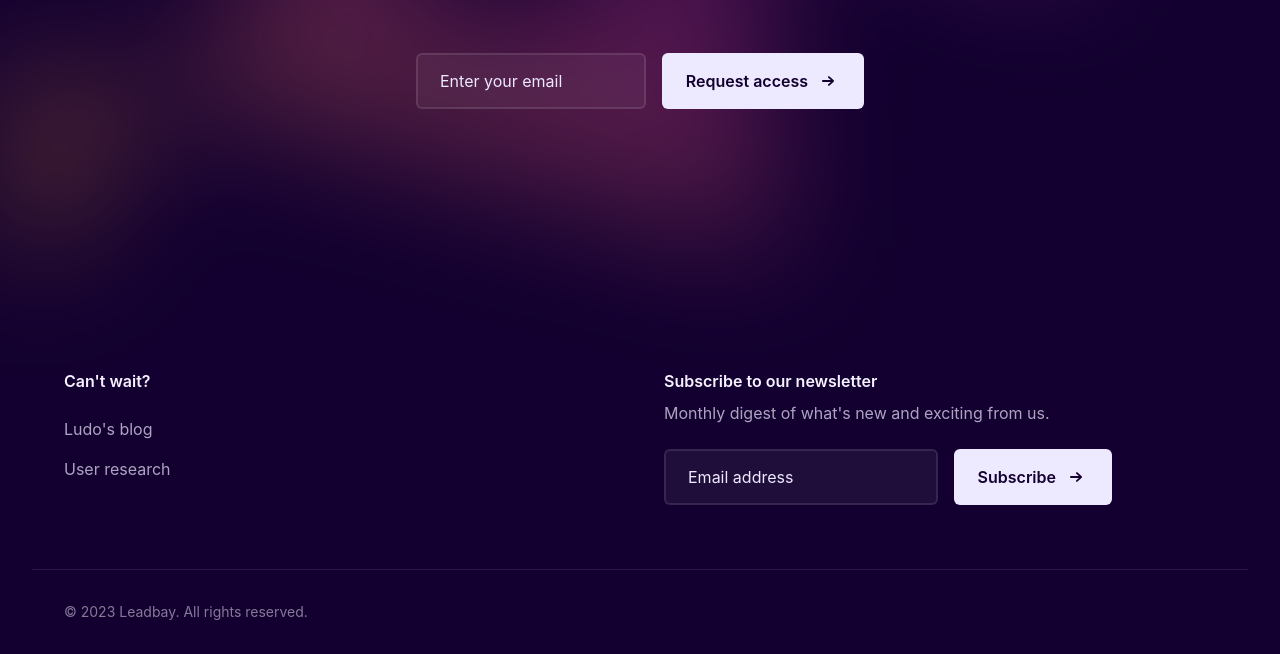
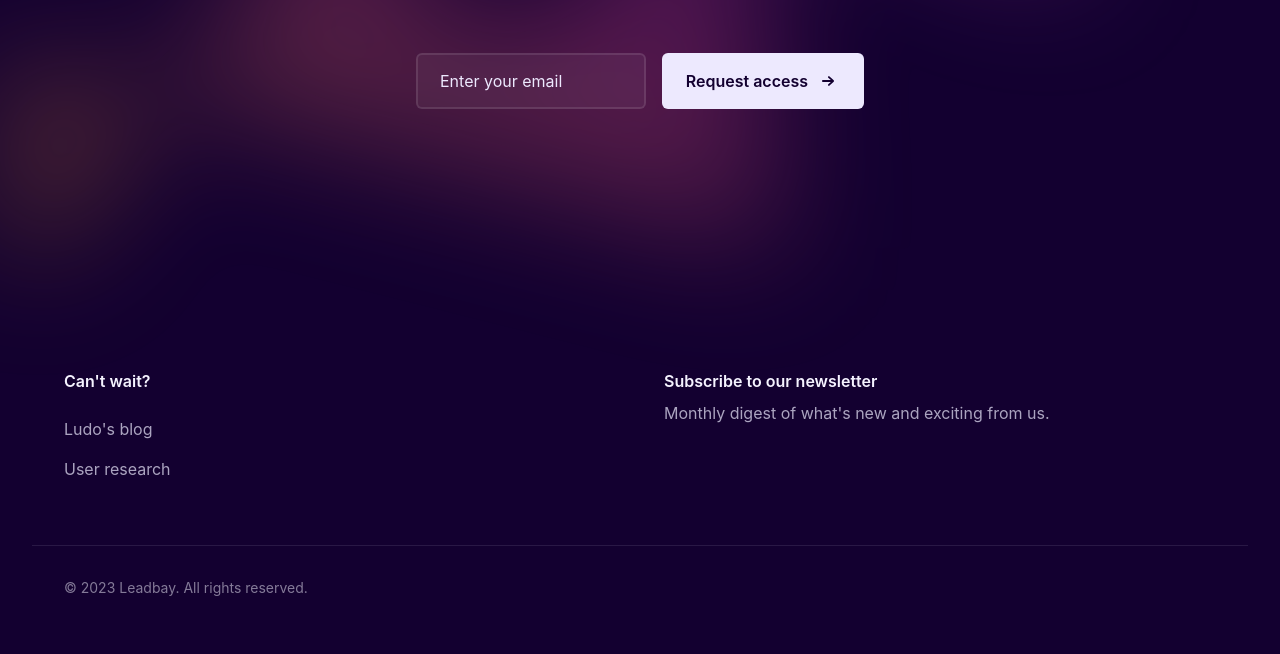
Before and after one commit to leadbay/landingpage, an Astro site: page / in a window 1280 px wide. Shown: the part 495-1149 px from the top of the page. After the commit the page ends 1125 px from the top, so only its background shows below. Built offline with nearby package versions, Linux system fonts and the light colour scheme; Astro itself is replaced by a stand-in of ours.

Commit message:
try removing second form

```diff
--- a/src/components/Footer.tsx
+++ b/src/components/Footer.tsx
@@ -54,35 +54,6 @@ export default function Footer() {
 							<p className="mt-2 leading-6 text-violet-200/70">
 								Monthly digest of what's new and exciting from us.
 							</p>
-							<form
-								className="mt-6 sm:flex sm:max-w-md"
-								name="newsletter"
-								action="/"
-								method="POST"
-								data-netlify="true"
-							>
-								<label htmlFor="newsletter-email-address" className="sr-only">
-									Email address
-								</label>
-								<input
-									type="email"
-									name="newsletter"
-									id="newsletter-email-address"
-									autoComplete="email"
-									required
-									className="w-full min-w-0 appearance-none rounded-md border-0 bg-white/5 px-6 py-4 text-base text-white ring-2 ring-inset  ring-white/10 duration-200 placeholder:text-violet-200 hover:bg-white/10 focus:ring-2 focus:ring-inset focus:ring-violet-500 sm:w-64 sm:sm:leading-6 xl:w-full"
-									placeholder="Email address"
-								/>
-								<div className="mt-4 sm:ml-4 sm:mt-0 sm:flex-shrink-0">
-									<button
-										type="submit"
-										className=" flex w-full transform items-center justify-center space-x-2 rounded-md bg-violet-200 px-6 py-4 font-semibold text-violet-900 transition duration-200 hover:translate-x-1 hover:bg-white focus-visible:outline  focus-visible:outline-2 focus-visible:outline-offset-2 focus-visible:outline-violet-500 motion-reduce:transition-none motion-reduce:hover:transform-none"
-									>
-										Subscribe
-										<ArrowSmallRightIcon className="ml-2 h-6 w-6 text-violet-900" />
-									</button>
-								</div>
-							</form>
 						</div>
 					</div>
 					<div className="border-t border-violet-200/10 p-8 md:flex md:items-center md:justify-between">
```
